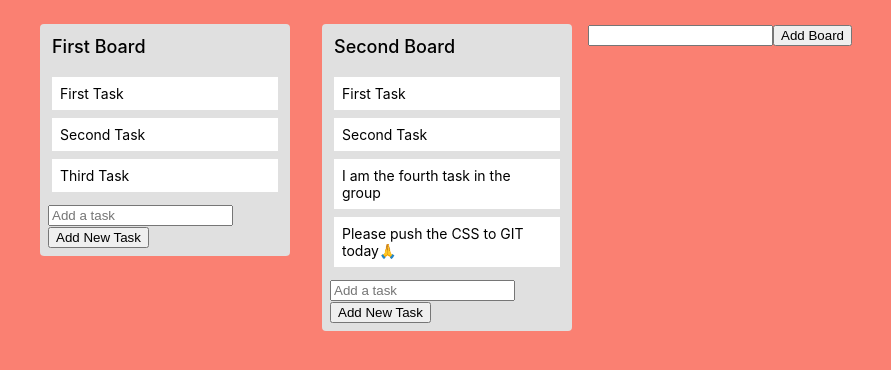
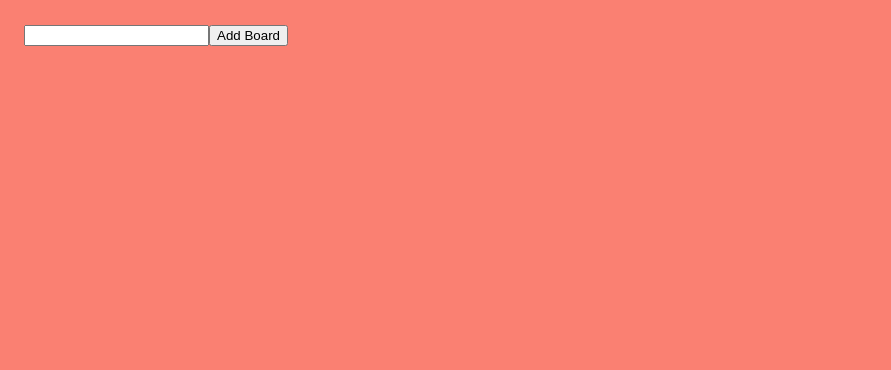
Before and after one commit to kumar-chaitanya/MERN-Trello-Clone, a React (Create React App) app: page / in a window 1280 px wide. Shown: the top 370 px of the page, without its empty margins (0-891 px from the left). Built offline with nearby package versions, Linux system fonts and the light colour scheme.

Commit message:
Rework on drag and drop

```diff
--- a/src/Components/Project.js
+++ b/src/Components/Project.js
@@ -6,37 +6,41 @@ import '../Project.css'
 const projectReducer = (state, action) => {
   switch (action.type) {
     case "CREATE_BOARD": {
-      return { ...state, boards: [...state.boards, { id: state.boards.length + 1, title: action.title, taskList: [] }] }
+      return { ...state, boards: [...state.boards, { id: uuidv4(), title: action.title, taskList: [] }] }
     }
 
     case "MOVE_TASK": {
-      let { dragItemID, moveItemID, boardID } = action
-      let newState = JSON.parse(JSON.stringify(state))
-      boardID -= 1
-      let dragItem = newState.boards[boardID].taskList.filter(task => task.id === dragItemID)
-      let moveItem = newState.boards[boardID].taskList.filter(task => task.id === moveItemID)
+      let { dragItemID, moveItemID, dragBoardID, moveBoardID } = action
 
-      let dragItemIdx = newState.boards[boardID].taskList.findIndex(task => task.id === dragItemID)
-      let moveItemIdx = newState.boards[boardID].taskList.findIndex(task => task.id === moveItemID)
+      let updatedBoards = JSON.parse(JSON.stringify(state.boards))
 
-      let updatedTaskList = [...newState.boards[boardID].taskList]
+      let dragBoardIdx = updatedBoards.findIndex(board => board.id === dragBoardID)
+      let moveBoardIdx = updatedBoards.findIndex(board => board.id === moveBoardID)
 
-      updatedTaskList[dragItemIdx] = { ...moveItem[0] }
-      updatedTaskList[moveItemIdx] = { ...dragItem[0] }
+      let dragItemIdx = updatedBoards[dragBoardIdx].taskList.findIndex(task => task.id === dragItemID)
+      let moveItemIdx = updatedBoards[moveBoardIdx].taskList.findIndex(task => task.id === moveItemID)
 
-      newState.boards[boardID] = { ...newState.boards[boardID], taskList: [...updatedTaskList] }
-      return {...newState}
+      let dragItem = updatedBoards[dragBoardIdx].taskList.slice(dragItemIdx, dragItemIdx + 1)
+
+      updatedBoards[dragBoardIdx].taskList.splice(dragItemIdx, 1)
+      updatedBoards[moveBoardIdx].taskList.splice(moveItemIdx, 0, dragItem)
+
+      return {
+        ...state,
+        boards: [...updatedBoards]
+      }
     }
 
     case "ADD_TASK": {
       let {boardID, task} = action
       let boards = JSON.parse(JSON.stringify(state.boards))
-      let updatedTaskList = [...boards[boardID-1].taskList, {
+      let updatedBoardIdx = boards.findIndex(board => board.id === boardID)
+      let updatedTaskList = [...boards[updatedBoardIdx].taskList, {
         id: uuidv4(),
         content: task
       }]
 
-      boards[boardID-1].taskList = [...updatedTaskList]
+      boards[updatedBoardIdx].taskList = [...updatedTaskList]
       return {...state, boards:[...boards]}
     }
 
@@ -47,36 +51,7 @@ const projectReducer = (state, action) => {
 
 const initialState = {
   projectName: "My Project",
-  boards: [{
-    id: 1,
-    title: "First Board",
-    taskList: [{
-      id: 1,
-      content: "First Task"
-    }, {
-      id: 2,
-      content: "Second Task"
-    }, {
-      id: 3,
-      content: "Third Task"
-    }]
-  }, {
-    id: 2,
-    title: "Second Board",
-    taskList: [{
-      id: 1,
-      content: "First Task"
-    }, {
-      id: 2,
-      content: "Second Task"
-    }, {
-      id: 4,
-      content: "I am the fourth task in the group"
-    }, {
-      id: 5,
-      content: "Please push the CSS to GIT today🙏"
-    }]
-  }]
+  boards: []
 }
 
 function Project() {
@@ -96,8 +71,8 @@ function Project() {
     setBoard("")
   }
 
-  const moveTask = (dragItemID, moveItemID, boardID) => {
-    dispatch({type:'MOVE_TASK', dragItemID, moveItemID, boardID})
+  const moveTask = (dragItemID, moveItemID, dragBoardID, moveBoardID) => {
+    dispatch({type:'MOVE_TASK', dragItemID, moveItemID, dragBoardID, moveBoardID})
   }
 
   console.log("Rerendering Project Component")
--- a/src/Components/Task.js
+++ b/src/Components/Task.js
@@ -1,10 +1,10 @@
 import React from 'react'
 
-function Task({ content, handleDragStart, handleDragOver, handleDragEnd, handleDragEnter, id, isDragged }) {
+function Task({ content, handleDragStart, handleDragOver, handleDragEnd, handleDragEnter, id, isDragged, boardID }) {
   return (
     <li
       draggable='true'
-      onDragStart={(e) => handleDragStart(e, id)}
+      onDragStart={(e) => handleDragStart(e, {taskID: id, boardID})}
       onDragEnd={handleDragEnd}
       onDragOver={handleDragOver}
       onDragEnter={(e) => handleDragEnter(e, id)}
--- a/src/Components/TaskList.js
+++ b/src/Components/TaskList.js
@@ -1,29 +1,29 @@
-import React, { useState } from 'react'
+import React, { useState, useRef } from 'react'
 import Task from './Task'
 import '../Board.css'
 
 function TaskList({ addNewTask, boardID, taskList, moveTask }) {
 
-  const [dragged, setDragged] = useState(null)
+  const dragged = useRef()
   const [inputVal, setinputVal] = useState('')
 
-  const handleDragStart = (e, id) => {
+  const handleDragStart = (e, params) => {
     e.dataTransfer.effectAllowed = 'move'
+    console.log(params);
     setTimeout(() => {
-      setDragged(id)
+      dragged.current = params
     }, 0)
-    console.log(e.target, id)
   }
 
   const handleDragEnd = (e) => {
-    setDragged(null)
+    dragged.current = null
     console.log(e.target)
   }
 
   const handleDragEnter = (e, moveID) => {
     e.preventDefault()
     e.dataTransfer.dropEffect = 'move'
-    if (moveID !== dragged) {
+    if (moveID !== dragged.current.taskID) {
       console.log("Dragged item id", dragged, e.target)
       moveTask(dragged, moveID, boardID)
     }
@@ -52,8 +52,9 @@ function TaskList({ addNewTask, boardID, taskList, moveTask }) {
           handleDragEnd={handleDragEnd}
           handleDragOver={handleDragOver}
           handleDragEnter={handleDragEnter}
+          boardID={boardID}
           {...task}
-          isDragged={dragged === task.id ? true : false} />)}
+          isDragged={dragged.current && dragged.current.taskID === task.id ? true : false} />)}
       </ul>
       <div>
         <input type="text" value={inputVal} onChange={handleInputChange} placeholder='Add a task' />
```
